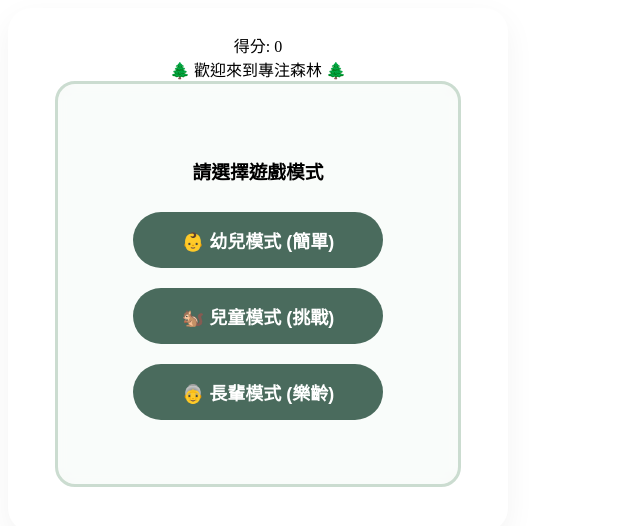
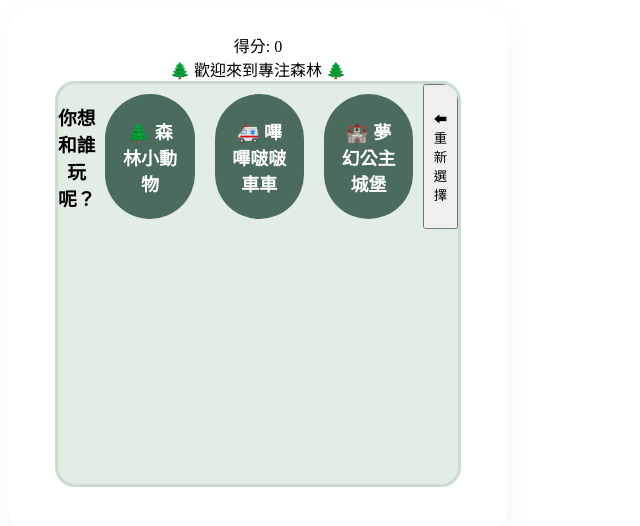
Before and after one commit to jouichen/focus-forest, a plain HTML site: page index.html in a window 1280 px wide. Both pictures are taken after a click on the button "👶 幼兒模式 (簡單)". Shown: the whole page, without its empty margins (0-640 px from the left). Drawn offline with Linux system fonts and the light colour scheme.

Commit message:
Update index.html

```diff
--- a/index.html
+++ b/index.html
@@ -18,10 +18,19 @@
         <div id="stage">
             <div id="menu-overlay">
                 <h3>請選擇遊戲模式</h3>
-                <button class="mode-btn" onclick="initGame('TODDLER')">👶 幼兒模式 (簡單)</button>
-                <button class="mode-btn" onclick="initGame('CHILD')">🐿️ 兒童模式 (挑戰)</button>
-                <button class="mode-btn" onclick="initGame('SENIOR')">👵 長輩模式 (樂齡)</button>
+                <button class="mode-btn" onclick="selectMode('TODDLER')">👶 幼兒模式 (簡單)</button>
+                <button class="mode-btn" onclick="selectMode('CHILD')">🐿️ 兒童模式 (挑戰)</button>
+                <button class="mode-btn" onclick="selectMode('SENIOR')">👵 長輩模式 (樂齡)</button>
             </div>
+
+            <div id="toddler-sub-menu" style="display:none;">
+                <h3>你想和誰玩呢？</h3>
+                <button class="mode-btn theme-forest" onclick="initToddlerGame('FOREST')">🌲 森林小動物</button>
+                <button class="mode-btn theme-car" onclick="initToddlerGame('CAR')">🚑 嗶嗶啵啵車車</button>
+                <button class="mode-btn theme-castle" onclick="initToddlerGame('CASTLE')">🏰 夢幻公主城堡</button>
+                <button class="back-btn" onclick="showMenu()">⬅ 重新選擇</button>
+            </div>
+
             <div id="game-object"></div>
         </div>
 
```
